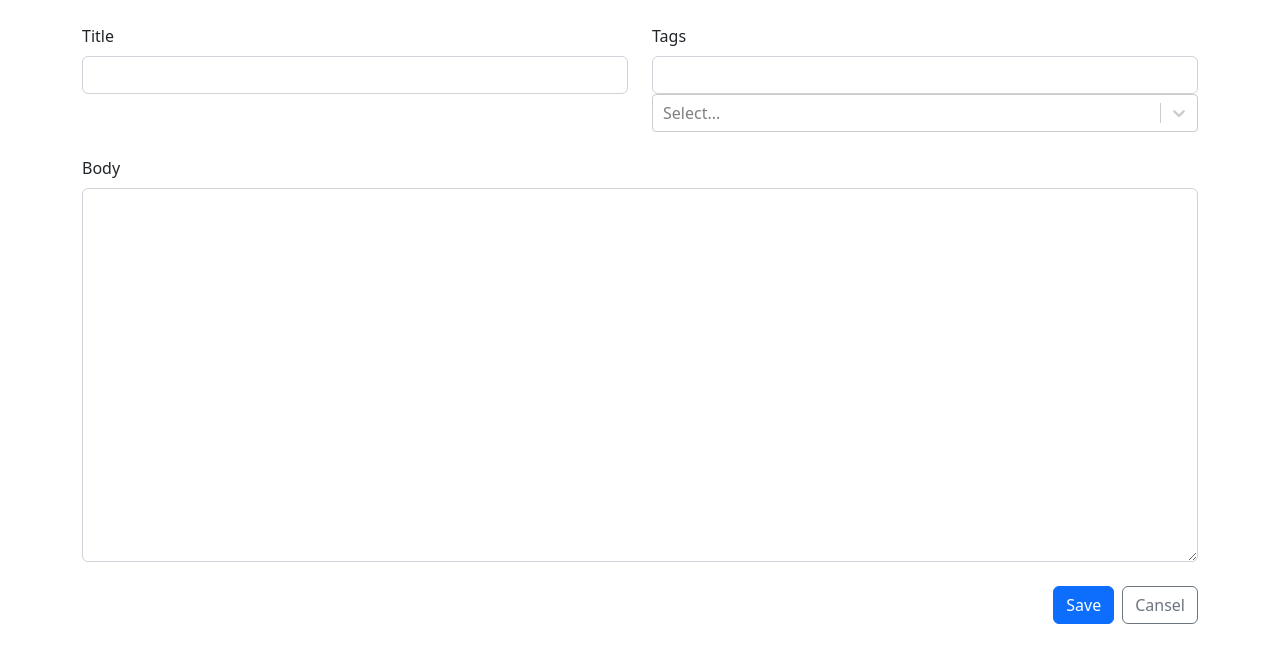
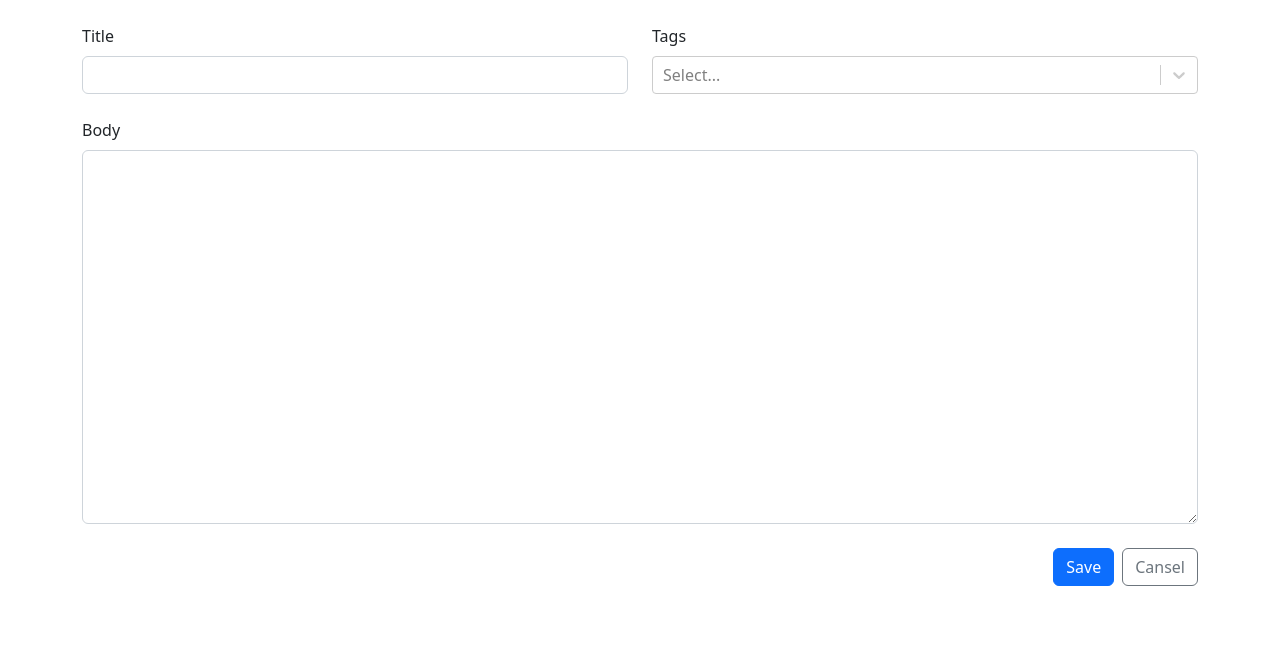
Before and after one commit to Bakhram74/advanced-notes, a React (Create React App) app: page /new in a window 1280 px wide. Shown: the top 662 px of the page. Built offline with nearby package versions, Linux system fonts and the light colour scheme.

Commit message:
uselocalstorage custom hook

```diff
--- a/src/App.tsx
+++ b/src/App.tsx
@@ -1,10 +1,38 @@
-import React from 'react';
+import React, {useState} from 'react';
 import 'bootstrap/dist/css/bootstrap.min.css';
-import {Navigate, Route, Routes} from "react-router-dom";
+import {Navigate, Route, Routes, useLocation} from "react-router-dom";
 import NewNote from "./NewNote";
 import {Container} from "react-bootstrap";
+import {useLocalStorage} from "./hooks/useLocalStorage";
+
+export type Note = {
+    id:string
+}& NoteData
+
+export type RowNote={
+id:string
+}
+export type RowNoteData = {
+    title:string
+    markdown:string
+    tagIds:string[]
+}
+export type NoteData = {
+    title:string
+    markdown:string
+    tags:Tag[]
+}
+
+export type Tag = {
+    id:string
+    label:string
+}
+
 function App() {
-  return (
+    const [notes,setNotes] = useLocalStorage<RowNote[]>('NOTES',[])
+    const [tags,setTags] = useLocalStorage<Tag[]>('TAGS',[])
+
+    return (
     <Container className={'my-4'}>
      <Routes>
        <Route path={'/'} element={<h1>Hi</h1>}/>
--- a/src/NoteForm.tsx
+++ b/src/NoteForm.tsx
@@ -1,35 +1,58 @@
-import React from 'react';
+import React, {createRef, FormEvent, MouseEventHandler, useRef, useState} from 'react';
 import {Button, Col, Form, Row, Stack} from "react-bootstrap";
 import CreatableReactSelect from "react-select/creatable";
 import CreatableSelect from "react-select/creatable";
+import {Link} from "react-router-dom";
+import {NoteData, Tag} from "./App";
 
+type NoteFormProps = {
+    onSubmit:(data:NoteData)=>void
+}
 
-const NoteForm = () => {
+const NoteForm = ({onSubmit}:NoteFormProps) => {
+    const titleRef = useRef<HTMLInputElement>(null)
+    const markDownRef = useRef<HTMLTextAreaElement>(null)
+    const [selectedTag,setSelectedTag] = useState<Tag[]>([])
+    const submitHandler=(e:FormEvent)=>{
+e.preventDefault()
+        onSubmit({
+            title:titleRef.current!.value,
+            markdown:markDownRef.current!.value,
+            tags:[]
+        })
+    }
     return (
-        <Form>
+        <Form onClick={submitHandler}>
             <Stack gap={4}>
             <Row>
                 <Col>
             <Form.Group controlId="title">
                 <Form.Label>Title</Form.Label>
-                <Form.Control required/>
+                <Form.Control required ref={titleRef}/>
             </Form.Group>
                 </Col>
                 <Col>
                     <Form.Group controlId="tags">
                         <Form.Label>Tags</Form.Label>
-                        <Form.Control required/>
-                        <CreatableSelect isClearable isMulti/>
+                        <CreatableSelect isClearable isMulti
+                        value={selectedTag.map(tag=> ({label:tag.label, id:tag.id}))}
+                                         onChange={tags=>{setSelectedTag(tags.map(tag=>{
+                                             return {label:tag.label,id:tag.id}
+                                             })
+                                         )}}
+                        />
                     </Form.Group>
                 </Col>
             </Row>
                 <Form.Group controlId="markDown">
                     <Form.Label>Body</Form.Label>
-                    <Form.Control required as={'textarea'} rows={15}/>
+                    <Form.Control required as={'textarea'} ref={markDownRef} rows={15}/>
                 </Form.Group>
                 <Stack gap={2} direction={'horizontal'} className={'justify-content-end'} >
                     <Button variant={'primary'} type={'submit'}>Save</Button>
-                    <Button variant={'outline-secondary'} type={'button'}>Cansel</Button>
+                    <Link to={'..'}>
+                        <Button variant={'outline-secondary'} type={'button'}>Cansel</Button>
+                    </Link>
                 </Stack>
             </Stack>
             </Form>
--- /dev/null
+++ b/src/hooks/useLocalStorage.ts
@@ -0,0 +1,22 @@
+import {useEffect, useState} from "react";
+
+export function useLocalStorage<T>(key: string, initValue: T | (() => T)) {
+    const [value, setValue] = useState(() => {
+        const jsonValue = localStorage.getItem(key)
+        if (jsonValue == null) {
+            if (typeof initValue === 'function') {
+                return (initValue as () => T)()
+            } else {
+                return initValue
+            }
+        } else {
+return  JSON.parse(jsonValue)
+        }
+    })
+
+    useEffect(() => {
+        localStorage.setItem(key, JSON.stringify(value));
+    }, [value, key]);
+
+    return [value, setValue];
+}
```
Also changed, not shown: 1 other file (tests, documents, lock files or other folders).
